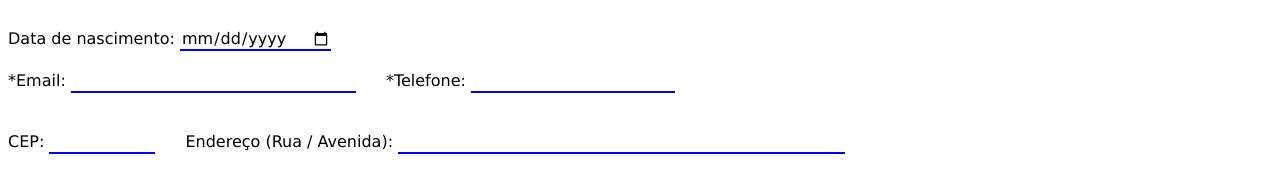
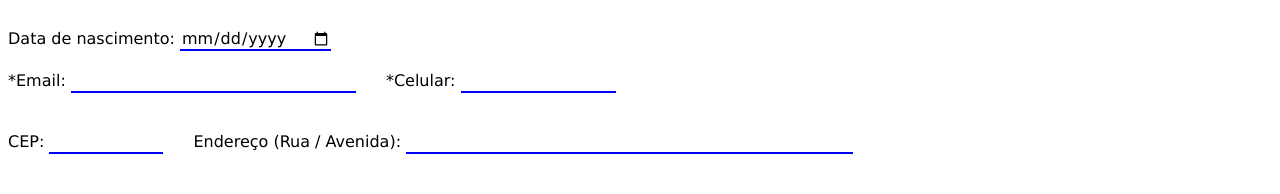
Before and after one commit to MarcosRibeiroJ/CadastroAngular, an Angular app: page /fornecedores in a window 1280 px wide. Shown: the part 467-661 px from the top of the page. Built offline with nearby package versions, Linux system fonts and the light colour scheme.

Commit message:
adicionando mascara e alterando tamanho de campos clientes

```diff
--- a/src/app/clientes/clientes.component.html
+++ b/src/app/clientes/clientes.component.html
@@ -1,14 +1,15 @@
 <div style="margin-top: 20px;">
     <label [class.obrigatorio]="nomeVazio">*Nome completo:</label><br><br>
-    <input type="text" id="nome" size="100" TextOnly (blur)="inputNomeVazio($event.target.value)"><br><br><br>
+    <input type="text" id="nome" size="100" TextOnly (blur)="inputNomeVazio($event.target.value)" maxlength="90"><br><br><br>
     <label [class.obrigatorio]="cpfVazio">*CPF:</label>
-    <input type="text" id="cpf" size="11" NumberOnly (blur)="inputCpfVazio($event.target.value)"><br><br><br>
+    <input type="text" id="cpf" size="14" NumberOnly (blur)="inputCpfVazio($event.target.value)" (blur)="formataCpf($event.target.value)" maxlength="11"><br><br><br>
     Data de nascimento:
     <input type="date" id="nascimento"><br><br>
-    <label [class.obrigatorio]="emailVazio">*Email: </label><input type="email" id="email" size="30" (blur)="inputEmailVazio($event.target.value)"><span class="distancia"><label [class.obrigatorio]="telefoneVazio">*Telefone: </label><input type="text" id="telefone" NumberOnly (blur)="inputTelefoneVazio($event.target.value)"></span><br><br><br>
-    CEP: <input type="text" id="cep" size="8" NumberOnly><span class="distancia">Endereço (Rua / Avenida): <input type="text" id="endereco" size="50"></span><br><br><br>
-    Nº: <input type="text" id="numero" size="4" NumberOnly><span class="distancia">Complemento: <input type="text" id="complemento" size="10"></span><br><br><br>
-    Bairro: <input type="text" id="bairro" size="20"><span class="distancia">Cidade: <input type="text" id="cidade" size="15" TextOnly></span>
+    <label [class.obrigatorio]="emailVazio">*Email: </label><input type="email" id="email" size="50" (blur)="inputEmailVazio($event.target.value)" maxlength="45">
+    <span class="distancia"><label [class.obrigatorio]="celularVazio">*Celular: </label><input type="text" id="celular" size="14" NumberOnly (blur)="inputCelularVazio($event.target.value)" (blur)="formataCelular($event.target.value)" maxlength="11"></span><br><br><br>
+    CEP: <input type="text" id="cep" size="9" NumberOnly (blur)="formataCep($event.target.value)" maxlength="8"><span class="distancia">Endereço (Rua / Avenida): <input type="text" id="endereco" size="50" maxlength="45"></span><br><br><br>
+    Nº: <input type="text" id="numero" size="6" NumberOnly maxlength="6"><span class="distancia">Complemento: <input type="text" id="complemento" size="10" maxlength="9"></span><br><br><br>
+    Bairro: <input type="text" id="bairro" size="25" maxlength="24"><span class="distancia">Cidade: <input type="text" id="cidade" size="20" TextOnly maxlength="19"></span>
     UF:
     <select name="estado" id="uf">
         <option value="estado"></option>
--- a/src/app/clientes/clientes.component.ts
+++ b/src/app/clientes/clientes.component.ts
@@ -10,11 +10,12 @@ export class ClientesComponent implements OnInit {
   nomeVazio: boolean = false;
   emailVazio: boolean = false;
   cpfVazio: boolean = false;
-  telefoneVazio: boolean = false;
+  celularVazio: boolean = false;
   valorNome: string;
   valorEmail: string;
   valorCpf: string;
-  valorTelefone: string;
+  valorCelular: string;
+  valorCep: string;
 
   constructor() { }
 
@@ -25,7 +26,7 @@ export class ClientesComponent implements OnInit {
     this.valorNome = (<HTMLInputElement>document.getElementById("nome")).value;
     this.valorEmail = (<HTMLInputElement>document.getElementById("email")).value;
     this.valorCpf = (<HTMLInputElement>document.getElementById("cpf")).value;
-    this.valorTelefone = (<HTMLInputElement>document.getElementById("telefone")).value;
+    this.valorCelular = (<HTMLInputElement>document.getElementById("celular")).value;
     if(this.valorNome == "") {
       this.nomeVazio = true;
     } else {
@@ -41,15 +42,15 @@ export class ClientesComponent implements OnInit {
     } else {
       this.cpfVazio = false;
     }
-    if(this.valorTelefone == "") {
-      this.telefoneVazio = true;
+    if(this.valorCelular == "") {
+      this.celularVazio = true;
     } else {
-      this.telefoneVazio = false;
+      this.celularVazio = false;
     }
-    if(this.valorNome == "" || this.valorEmail == "" || this.valorCpf == "" || this.valorTelefone == "") {
+    if(this.valorNome == "" || this.valorEmail == "" || this.valorCpf == "" || this.valorCelular == "") {
       alert("Campos em vermelho são obrigatórios");
     }
-    if(this.valorNome !== "" && this.valorEmail !== "" && this.valorCpf !== "" && this.valorTelefone !== "") {
+    if(this.valorNome !== "" && this.valorEmail !== "" && this.valorCpf !== "" && this.valorCelular !== "") {
       alert("Cadastro realizado com sucesso!");
       this.limparCampos();
     }
@@ -60,7 +61,7 @@ export class ClientesComponent implements OnInit {
     (<HTMLInputElement>document.getElementById("cpf")).value = '';
     (<HTMLInputElement>document.getElementById("nascimento")).value = '';
     (<HTMLInputElement>document.getElementById("email")).value = '';
-    (<HTMLInputElement>document.getElementById("telefone")).value = '';
+    (<HTMLInputElement>document.getElementById("celular")).value = '';
     (<HTMLInputElement>document.getElementById("cep")).value = '';
     (<HTMLInputElement>document.getElementById("endereco")).value = '';
     (<HTMLInputElement>document.getElementById("numero")).value = '';
@@ -97,13 +98,31 @@ export class ClientesComponent implements OnInit {
     }
   }
 
-  inputTelefoneVazio(telefone: string) {
-    this.valorTelefone = telefone;
+  inputCelularVazio(telefone: string) {
+    this.valorCelular = telefone;
     if(telefone == "") {
-      this.telefoneVazio = true;
+      this.celularVazio = true;
     } else {
-      this.telefoneVazio = false;
+      this.celularVazio = false;
     }
   }
 
+  formataCpf(cpf: string) {
+    this.valorCpf = cpf;
+    var novaString = this.valorCpf.replace(/(\d{3})(\d{3})(\d{3})(\d{2})/g,"\$1.\$2.\$3\-\$4");
+    (<HTMLInputElement>document.getElementById("cpf")).value = novaString;
+  }
+
+  formataCelular(celular: string) {
+    this.valorCelular = celular;
+    var novaString = this.valorCelular.replace(/(\d{2})(\d{5})(\d{4})/g,"\(\$1\)\$2\-\$3");
+    (<HTMLInputElement>document.getElementById("celular")).value = novaString;
+  }
+
+  formataCep(cep: string) {
+    this.valorCep = cep;
+    var novaString = this.valorCep.replace(/(\d{5})(\d{3})/g,"\$1\-\$2");
+    (<HTMLInputElement>document.getElementById("cep")).value = novaString;
+  }
+
 }
--- a/src/app/fornecedores/fornecedores.component.html
+++ b/src/app/fornecedores/fornecedores.component.html
@@ -2,17 +2,18 @@
     <label [class.obrigatorio]="razaoVazio">*Razão Social:</label><br><br>
     <input type="text" id="razao" size="100" (blur)="inputRazaoVazio($event.target.value)"><br><br><br>
     <label [class.obrigatorio]="cnpjVazio">*CNPJ:</label>
-    <input type="text" id="cnpj" size="14" NumberOnly (blur)="inputCnpjVazio($event.target.value)"><br><br><br>
+    <input type="text" id="cnpj" size="18" NumberOnly (blur)="inputCnpjVazio($event.target.value)" (blur)="formataCnpj($event.target.value)" maxlength="14"><br><br><br>
     Nome Fantasia:<br><br>
     <input type="text" id="fantasia" size="100"><br><br><br>
     <label [class.obrigatorio]="nomeVazio">*Responsável Legal:</label><br><br>
     <input type="text" id="nome" size="100" TextOnly (blur)="inputNomeVazio($event.target.value)"><br><br><br>
     <label [class.obrigatorio]="cpfVazio">*CPF:</label>
-    <input type="text" id="cpf" size="11" NumberOnly (blur)="inputCpfVazio($event.target.value)"><br><br><br>
+    <input type="text" id="cpf" size="14" NumberOnly (blur)="inputCpfVazio($event.target.value)" (blur)="formataCpf($event.target.value)" maxlength="11"><br><br><br>
     Data de nascimento:
     <input type="date" id="nascimento"><br><br>
-    <label [class.obrigatorio]="emailVazio">*Email: </label><input type="email" id="email" size="30" (blur)="inputEmailVazio($event.target.value)"><span class="distancia"><label [class.obrigatorio]="telefoneVazio">*Telefone: </label><input type="text" id="telefone" NumberOnly (blur)="inputTelefoneVazio($event.target.value)"></span><br><br><br>
-    CEP: <input type="text" id="cep" size="8" NumberOnly><span class="distancia">Endereço (Rua / Avenida): <input type="text" id="endereco" size="50"></span><br><br><br>
+    <label [class.obrigatorio]="emailVazio">*Email: </label><input type="email" id="email" size="30" (blur)="inputEmailVazio($event.target.value)">
+    <span class="distancia"><label [class.obrigatorio]="celularVazio">*Celular: </label><input type="text" id="celular" size="14" NumberOnly (blur)="inputCelularVazio($event.target.value)" (blur)="formataCelular($event.target.value)" maxlength="11"></span><br><br><br>
+    CEP: <input type="text" id="cep" size="9" NumberOnly (blur)="formataCep($event.target.value)" maxlength="8"><span class="distancia">Endereço (Rua / Avenida): <input type="text" id="endereco" size="50"></span><br><br><br>
     Nº: <input type="text" id="numero" size="4" NumberOnly><span class="distancia">Complemento: <input type="text" id="complemento" size="10"></span><br><br><br>
     Bairro: <input type="text" id="bairro" size="20"><span class="distancia">Cidade: <input type="text" id="cidade" size="15" TextOnly></span>
     UF:
--- a/src/app/fornecedores/fornecedores.component.ts
+++ b/src/app/fornecedores/fornecedores.component.ts
@@ -12,13 +12,14 @@ export class FornecedoresComponent implements OnInit {
   nomeVazio: boolean = false;
   emailVazio: boolean = false;
   cpfVazio: boolean = false;
-  telefoneVazio: boolean = false;
+  celularVazio: boolean = false;
   valorRazao: string;
   valorCnpj: string;
   valorNome: string;
   valorEmail: string;
   valorCpf: string;
-  valorTelefone: string;
+  valorCelular: string;
+  valorCep: string;
 
   constructor() { }
 
@@ -31,7 +32,7 @@ export class FornecedoresComponent implements OnInit {
     this.valorNome = (<HTMLInputElement>document.getElementById("nome")).value;
     this.valorEmail = (<HTMLInputElement>document.getElementById("email")).value;
     this.valorCpf = (<HTMLInputElement>document.getElementById("cpf")).value;
-    this.valorTelefone = (<HTMLInputElement>document.getElementById("telefone")).value;
+    this.valorCelular = (<HTMLInputElement>document.getElementById("celular")).value;
 
     if(this.valorRazao == "") {
       this.razaoVazio = true;
@@ -58,15 +59,15 @@ export class FornecedoresComponent implements OnInit {
     } else {
       this.cpfVazio = false;
     }
-    if(this.valorTelefone == "") {
-      this.telefoneVazio = true;
+    if(this.valorCelular == "") {
+      this.celularVazio = true;
     } else {
-      this.telefoneVazio = false;
+      this.celularVazio = false;
     }
-    if(this.valorRazao == "" || this.valorCnpj == "" || this.valorNome == "" || this.valorEmail == "" || this.valorCpf == "" || this.valorTelefone == "") {
+    if(this.valorRazao == "" || this.valorCnpj == "" || this.valorNome == "" || this.valorEmail == "" || this.valorCpf == "" || this.valorCelular == "") {
       alert("Campos em vermelho são obrigatórios");
     }
-    if(this.valorRazao !== "" && this.valorCnpj !== "" && this.valorNome !== "" && this.valorEmail !== "" && this.valorCpf !== "" && this.valorTelefone !== "") {
+    if(this.valorRazao !== "" && this.valorCnpj !== "" && this.valorNome !== "" && this.valorEmail !== "" && this.valorCpf !== "" && this.valorCelular !== "") {
       alert("Cadastro realizado com sucesso!");
       this.limparCampos();
     }
@@ -80,7 +81,7 @@ export class FornecedoresComponent implements OnInit {
     (<HTMLInputElement>document.getElementById("cpf")).value = '';
     (<HTMLInputElement>document.getElementById("nascimento")).value = '';
     (<HTMLInputElement>document.getElementById("email")).value = '';
-    (<HTMLInputElement>document.getElementById("telefone")).value = '';
+    (<HTMLInputElement>document.getElementById("celular")).value = '';
     (<HTMLInputElement>document.getElementById("cep")).value = '';
     (<HTMLInputElement>document.getElementById("endereco")).value = '';
     (<HTMLInputElement>document.getElementById("numero")).value = '';
@@ -135,13 +136,37 @@ export class FornecedoresComponent implements OnInit {
     }
   }
 
-  inputTelefoneVazio(telefone: string) {
-    this.valorTelefone = telefone;
+  inputCelularVazio(telefone: string) {
+    this.valorCelular = telefone;
     if(telefone == "") {
-      this.telefoneVazio = true;
+      this.celularVazio = true;
     } else {
-      this.telefoneVazio = false;
+      this.celularVazio = false;
     }
   }
 
+  formataCnpj(cnpj: string) {
+    this.valorCnpj = cnpj;
+    var novaString = this.valorCnpj.replace(/(\d{2})(\d{3})(\d{3})(\d{4})(\d{2})/g,"\$1.\$2.\$3\/\$4\-\$5");
+    (<HTMLInputElement>document.getElementById("cnpj")).value = novaString;
+  }
+
+  formataCpf(cpf: string) {
+    this.valorCpf = cpf;
+    var novaString = this.valorCpf.replace(/(\d{3})(\d{3})(\d{3})(\d{2})/g,"\$1.\$2.\$3\-\$4");
+    (<HTMLInputElement>document.getElementById("cpf")).value = novaString;
+  }
+
+  formataCelular(celular: string) {
+    this.valorCelular = celular;
+    var novaString = this.valorCelular.replace(/(\d{2})(\d{5})(\d{4})/g,"\(\$1\)\$2\-\$3");
+    (<HTMLInputElement>document.getElementById("celular")).value = novaString;
+  }
+
+  formataCep(cep: string) {
+    this.valorCep = cep;
+    var novaString = this.valorCep.replace(/(\d{5})(\d{3})/g,"\$1\-\$2");
+    (<HTMLInputElement>document.getElementById("cep")).value = novaString;
+  }
+
 }
```
